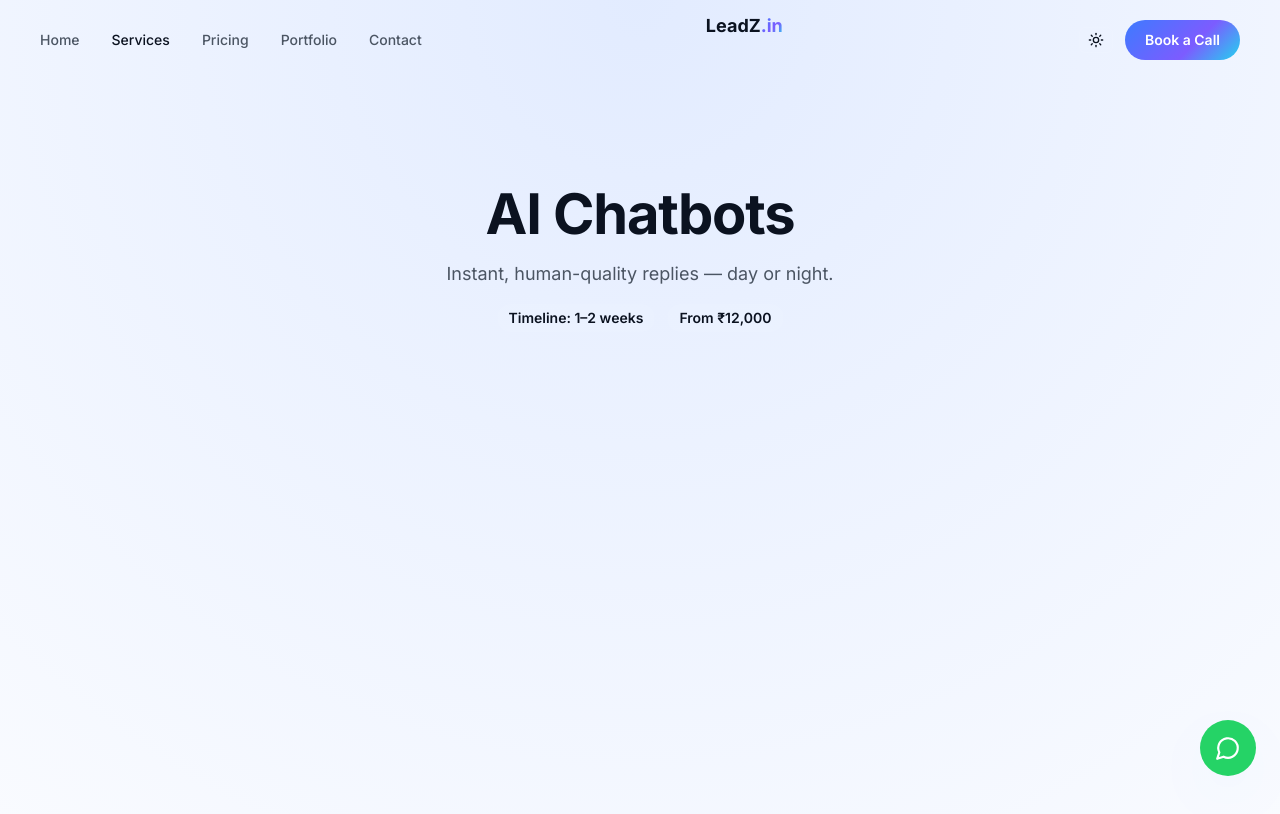
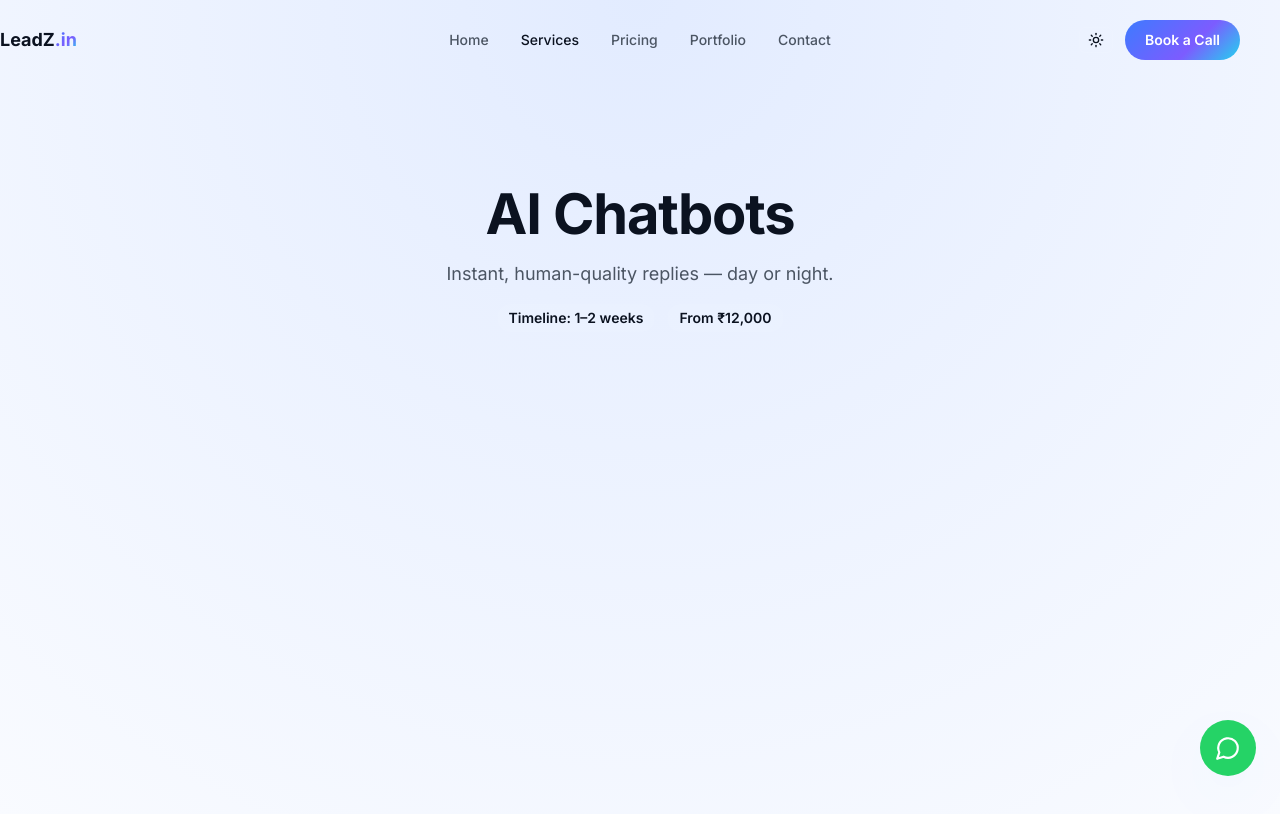
Before and after one commit to FranckJoshuaMbogne/Leadz, a React (Vite) app: page /services/ai-chatbots in a window 1280 px wide. Shown: the top 814 px of the page. Built offline with nearby package versions, Linux system fonts and the light colour scheme.

Commit message:
Center desktop navigation and keep mobile brand centered

```diff
--- a/src/components/Navbar.tsx
+++ b/src/components/Navbar.tsx
@@ -33,7 +33,14 @@ export function Navbar() {
       )}
     >
       <Container className="relative flex h-16 items-center justify-between md:h-20">
-        <nav className="hidden md:flex items-center gap-8">
+        <NavLink
+          to="/"
+          className="font-display text-lg font-bold text-ink md:absolute md:left-0 md:top-1/2 md:-translate-y-1/2"
+        >
+          LeadZ<span className="text-gradient">.in</span>
+        </NavLink>
+
+        <nav className="absolute left-1/2 top-1/2 hidden -translate-x-1/2 -translate-y-1/2 items-center gap-8 md:flex">
           {links.map((l) => (
             <NavLink
               key={l.to}
@@ -50,14 +57,7 @@ export function Navbar() {
           ))}
         </nav>
 
-        <NavLink
-          to="/"
-          className="absolute left-1/2 top-1/2 -translate-x-1/2 -translate-y-1/2 font-display text-lg font-bold text-ink md:static md:translate-x-0"
-        >
-          LeadZ<span className="text-gradient">.in</span>
-        </NavLink>
-
-        <div className="hidden md:flex items-center">
+        <div className="ml-auto hidden items-center md:flex">
           <ThemeToggle />
           <NavLink to="/contact">
             <Button size="md" className="ml-3">Book a Call</Button>
--- /dev/null
+++ b/src/lottie-player.d.ts
@@ -0,0 +1,13 @@
+declare namespace React {
+  namespace JSX {
+    interface IntrinsicElements {
+      "lottie-player": React.DetailedHTMLProps<React.HTMLAttributes<HTMLElement>, HTMLElement> & {
+        src?: string;
+        background?: string;
+        speed?: string;
+        loop?: boolean;
+        autoplay?: boolean;
+      };
+    }
+  }
+}
```
